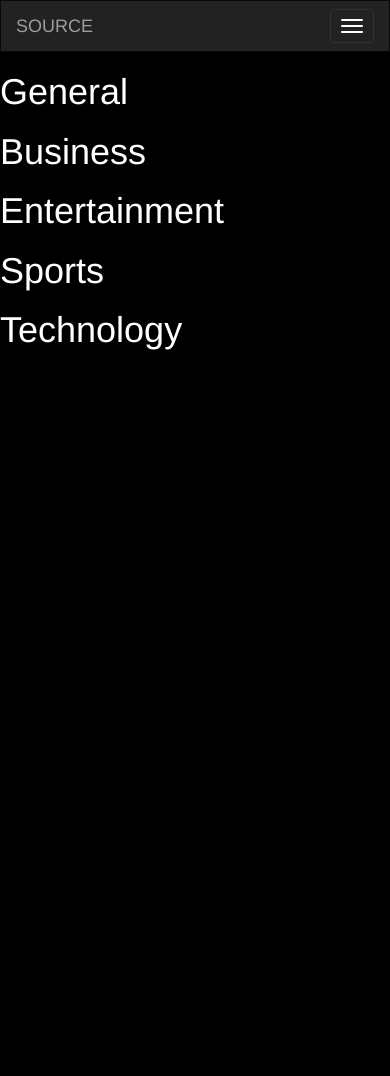
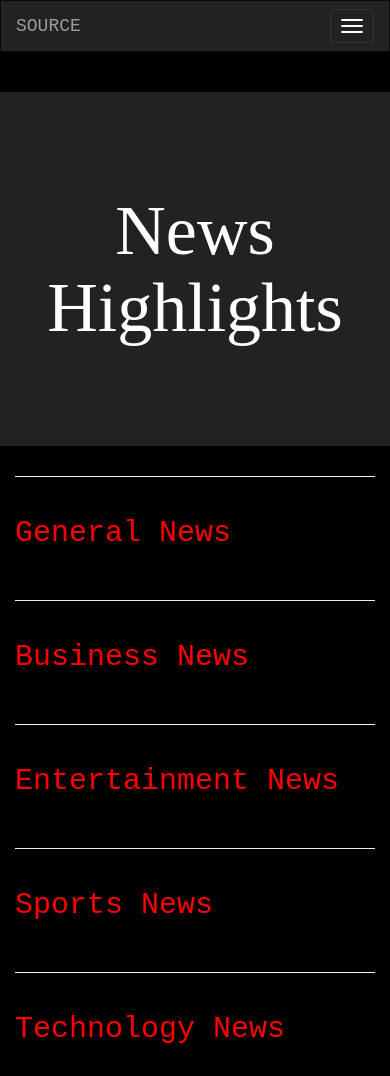
Before and after one commit to Nicoleha/News, a Flask app: template app/templates/index.html in a window 390 px wide. Before the commit the page ends 350 px from the top, so only its background shows below. Run offline with Flask 2, Linux system fonts and the light colour scheme; the template is opened without the code that fills it, so the values that code supplies are empty; parts of the project's set-up code (start-up, migrations or seed data) failed here and were passed over; some libraries are stand-ins or nearby versions.

Commit message:
website done and read for hosting

```diff
--- a/app/static/css/index.css
+++ b/app/static/css/index.css
@@ -1,2 +1,28 @@
 body {background-color: black;
-color:white;}
+color:white;
+font-family: 'Courier New', Courier, monospace;}
+
+.heading {
+    text-align: center;
+    font-family: 'Allura';
+    background-color: #222;
+}
+
+h1 {
+    padding-top: 10rem;
+    padding-bottom: 10rem;
+    font-size: 70px;
+    word-wrap: break-word;
+    color: white
+}
+
+h2 {
+    color:red;
+}
+
+p{
+    word-wrap: break-word;
+}
+.heading #search{
+    margin-top: 25rem;
+}
--- a/app/templates/article.html
+++ b/app/templates/article.html
@@ -2,6 +2,11 @@
 {% extends 'base.html'%}
 <!-- Content block -->
 {% block content %}
+
+{% block styles%}
+    {{ super() }}
+    <link rel="stylesheet" href="{{url_for('static',filename='css/index.css')}}">
+{% endblock %}
 <div class="container">
     <!-- Poster background -->
     <div class="row">
--- a/app/templates/index.html
+++ b/app/templates/index.html
@@ -21,7 +21,7 @@
     </head>
     <body>
         {% block content %}
-        <h1> General</h3>
+        <!-- <h1> General</h3>
 
             {{ macro.displaySourceList(general)}}
 
@@ -42,7 +42,54 @@
    <h1>Technology</h3>
 
     {{ macro.displaySourceList(technology)}}
-
+    -->
+    <div class="container">
+            <div class="row" id="top">
+                <div class="col-md-12 heading">
+                    <h1>News Highlights</h1>
+                </div>
+            </div>
+            <hr>
+            <div class="row">
+                <div class="col-md-12">
+                    <h2>General News</h2>
+                    <br>
+                </div>
+                {{macro.displaySourceList(general)}}
+            </div>
+            <hr>
+            <div class="row" id="business">
+                <div class="col-md-12">
+                    <h2 >Business News</h2>
+                    <br>
+                </div>
+                {{macro.displaySourceList(business)}}
+            </div>
+            <hr>
+            <div class="row" id="entertainment">
+                <div class="col-md-12">
+                    <h2>Entertainment News</h2>
+                    <br>
+                </div>
+                {{macro.displaySourceList(entertainment)}}
+            </div>
+            <hr>
+            <div class="row" id="sports">
+                <div class="col-md-12">
+                    <h2>Sports News</h2>
+                    <br>
+                </div>
+                {{macro.displaySourceList(sports)}}
+            </div>
+            <hr>
+            <div class="row" id="tech">
+                <div class="col-md-12">
+                    <h2>Technology News</h2>
+                    <br>
+                </div>
+                {{macro.displaySourceList(technology)}}
+            </div>
+    </div>
 {% endblock%}
     </body>
 </html>
```
Also changed, not shown: Readme.md.
